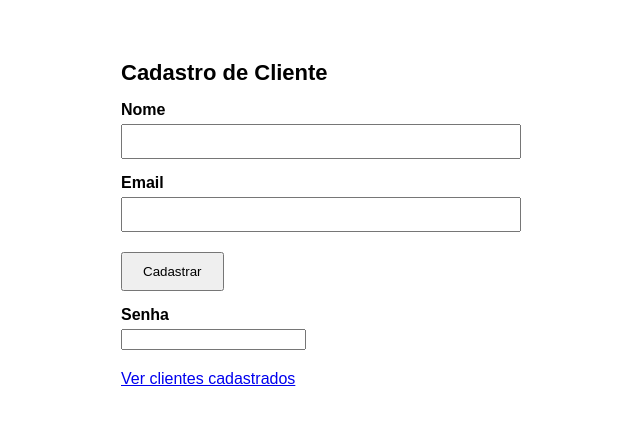
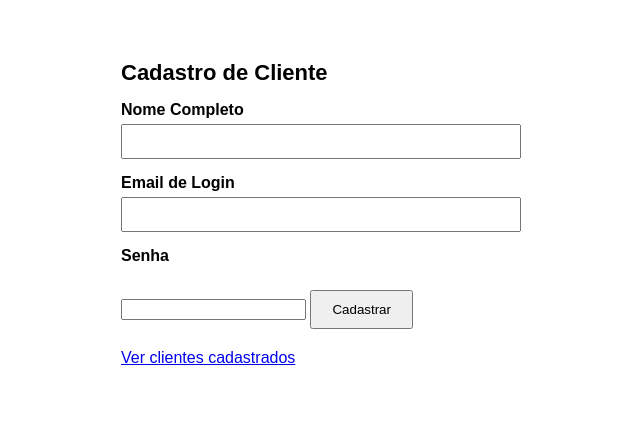
Before and after one commit to kaiqueferreiragma-wq/claude-ajuda, a Flask app: page /cadastro in a window 1280 px wide. Shown: the top 425 px of the page, without its empty margins (319-959 px from the left). Run offline with Flask 3, Linux system fonts and the light colour scheme.

Commit message:
alterei a ordem dos fatores

```diff
--- a/templates/cadastro.html
+++ b/templates/cadastro.html
@@ -55,16 +55,16 @@
     {% endwith %}
 
     <form method="POST">
-        <label for="nome">Nome</label>
+        <label for="nome">Nome Completo</label>
         <input type="text" id="nome" name="nome">
 
-        <label for="email">Email</label>
+        <label for="email">Email de Login</label>
         <input type="email" id="email" name="email">
-
-        <button type="submit">Cadastrar</button>
 
         <label for="senha">Senha</label>
 <input type="password" id="senha" name="senha">
+
+        <button type="submit">Cadastrar</button>
 
     </form>
 
```
